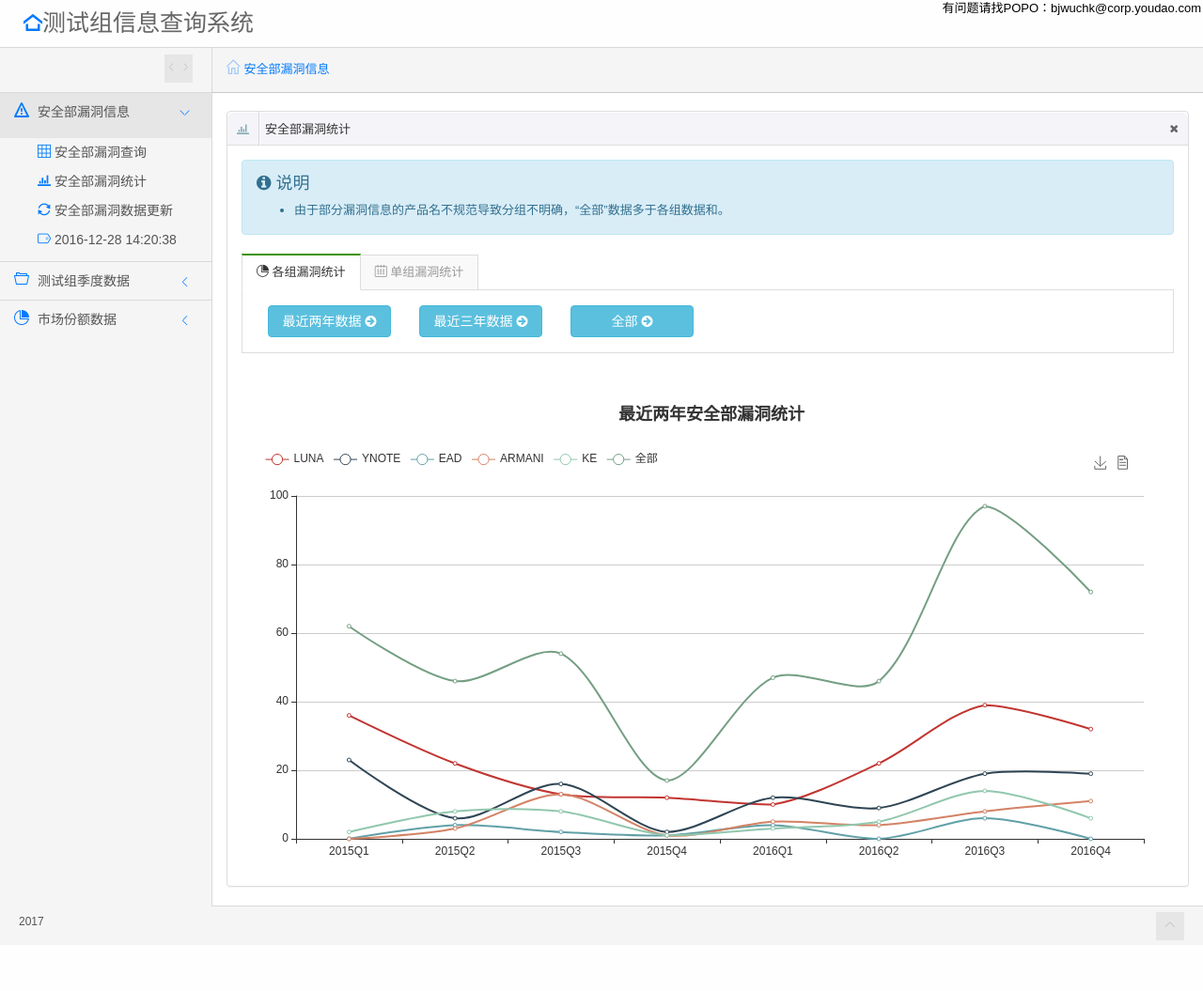
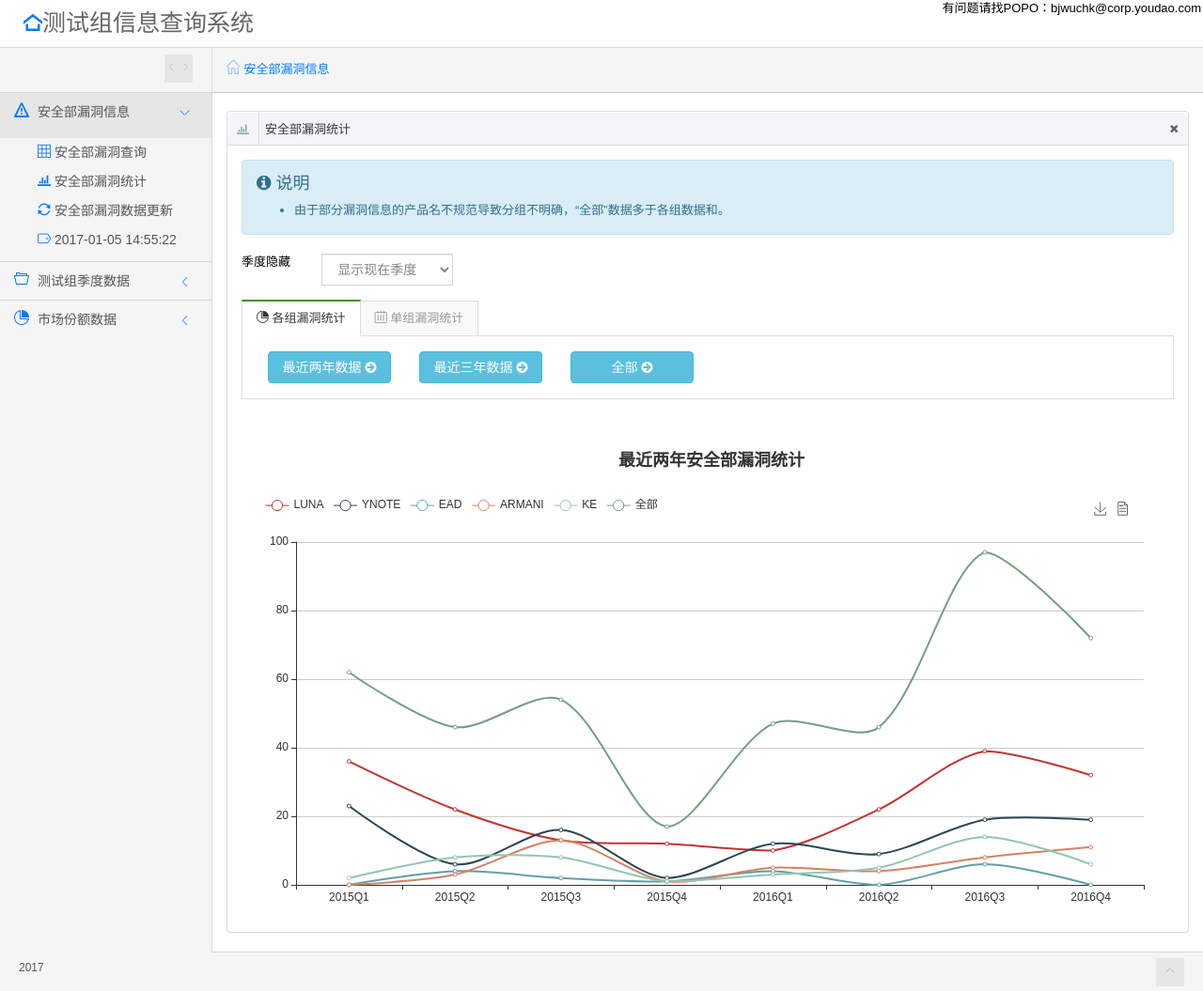
Before and after one commit to cash2one/itest, a Django app: page /charts/ in a window 1280 px wide. Shown: the whole page at 94% size. Before the commit the page ends 1001 px from the top, so only its background shows below. Run offline with Django 3.2, Linux system fonts and the light colour scheme; data comes from the database, SQL or seed files in the repository; both versions use the stored data as it was after the commit; some libraries are stand-ins or nearby versions.

Commit message:
优化季度逻辑，漏洞统计添加季度隐藏

```diff
--- a/apiget/management/commands/_get.py
+++ b/apiget/management/commands/_get.py
@@ -19,8 +19,8 @@ def _getlog(str):
 def getNetMarketShare():
     monthmode = re.compile(r'^(\d{4})-(\d{2})')
     now = datetime.datetime.now()
-    bg = str(now.year - 1) + '-' + str(now.month)
-    ed = str(now.year) + '-' + str(now.month)
+    bg = str(now.year - 1) + '-' + ('0'+str(now.month))[-2:]
+    ed = str(now.year) + '-' + ('0'+str(now.month))[-2: ]
 
     def dateform(str):
         d = {'January': '01', 'February': '02', 'March': '03', 'April': '04', 'May': '05', 'June': '06', 'July': '07',
@@ -30,6 +30,7 @@ def getNetMarketShare():
         return year + '-' + month
 
     def monthcount(str):
+        print str
         year, month = monthmode.match(str).groups()
         return (int(year) - 1999) * 12 + int(month) - 1
 
--- a/apiget/templates/charts.html
+++ b/apiget/templates/charts.html
@@ -45,6 +45,24 @@
                                             </ul>
                                         </div>
                                     </div>
+                                </div>
+                                <div class="row">
+                                    <div class="col-md-1">
+                                        <div class="form-group">
+                                            <label class="control-label">
+                                                季度隐藏 <span class="symbol"></span>
+                                            </label>
+                                        </div>
+                                    </div>
+                                    <div class="col-md-2">
+                                        <div class="form-group">
+                                            <select id="needtype" class="form-control" name="group">
+                                                <option value="new">显示现在季度</option>
+                                                <option value="last">隐藏现在季度</option>
+                                            </select>
+                                        </div>
+                                    </div>
+
                                 </div>
                                 <div class="row">
                                     <div class="tabbable col-md-12">
--- a/apiget/views.py
+++ b/apiget/views.py
@@ -84,6 +84,7 @@ def ProductNameAPI(request):
         dret['name'].sort(reverse=True)
         return JsonResponse(dret)
 
+#获取漏洞类型下拉菜单
 def GetVulTypeAPI(request):
     dbo = HoleInfo.objects
     ret = {}
@@ -112,10 +113,15 @@ def StatisticsAPI(request):
         years = 'all'
     if 'groupname' in request.GET:
         group = request.GET['groupname'].encode('utf-8')
-
-
     else:
         group = 'LUNA'
+
+    if 'needtype' in request.GET:
+        needtype = request.GET['needtype']
+    else:
+        needtype = 'new'
+    qd = _QuarterD()
+    dbo = dbo.filter(quarter__lte = qd[needtype])
     ret = _StatisticsJsonRp(dbo, smode, years, group)
     return JsonResponse(ret)
 
@@ -157,13 +163,14 @@ def _HoleSave(hi):
             break
 
     #方便筛选而构造季度字段
-    hid = hi['id']
-    quarter = hid[4:8]
-    if int(hid[8:10]) < 4:
+    timeStamp = hi['createTime'] / 1000
+    dateArray = datetime.datetime.fromtimestamp(timeStamp)
+    quarter, month = str(dateArray.year), dateArray.month
+    if int(month) < 4:
         quarter += 'Q1'
-    elif int(hid[8:10]) < 7:
+    elif int(month) < 7:
         quarter += 'Q2'
-    elif int(hid[8:10]) < 10:
+    elif int(month) < 10:
         quarter += 'Q3'
     else:
         quarter += 'Q4'
@@ -234,8 +241,8 @@ def _TableJsonRp(dbos):
         jhi['level'] = LevelList[int(hi.level)]
         jhi['targets'] = hi.targets
         jhi['vulType'] = hi.vulType
-        timeStamp = hi.createTime / 1000 + 8*60*60 #时区补正
-        dateArray = datetime.datetime.utcfromtimestamp(timeStamp)
+        timeStamp = hi.createTime / 1000
+        dateArray = datetime.datetime.fromtimestamp(timeStamp)
         otherStyleTime = dateArray.strftime("%Y-%m-%d %H:%M:%S")
         jhi['createTime'] = otherStyleTime
         jsonRes[hi.h_id] = jhi
@@ -243,6 +250,9 @@ def _TableJsonRp(dbos):
 
 #组装返回给统计图的数据
 def _StatisticsJsonRp(dbos, smode, years, group):
+
+
+
     jsonRes = {'data':[] , 'xAxis': []}
     quartlist = dbos.values_list('quarter').distinct()
 
--- a/static/testinfo/testinfo.js
+++ b/static/testinfo/testinfo.js
@@ -423,6 +423,7 @@ function getfb(Mode){
 
 function getcharts(years, smode, title){
     var myChart = echarts.init(document.getElementById('main'));
+    var needtype = $("#needtype").val();
     var option = {
         title : {
             text : '',
@@ -472,8 +473,10 @@ function getcharts(years, smode, title){
     };
     var formelement = {
         "years": years,
-        "smode": smode
+        "smode": smode,
+        "needtype": needtype
     };
+
     if (smode == '2'){
         var group =  $('#group').val();
         formelement['groupname'] = group;
@@ -487,9 +490,11 @@ function getcharts(years, smode, title){
                 ldate.push(item.name);
                 smaplist.push({name: item.name, type: 'line', smooth: true, data: item.value, label: { normal: {show: false, position: 'top', textStyle: {fontSize: 16}}}});
             });
+
             option.xAxis[0].data = ret.xAxis;
             option.legend.data = ldate;
             option.series = smaplist;
+
             if (smode == '1'){
                 option.title.text = title;
             }
--- a/time.txt
+++ b/time.txt
@@ -1 +1 @@
-2016-12-28 14:20:38
+2017-01-05 14:55:22
```
Also changed, not shown: apiget/static/testinfo/testinfo.js (+6 -1 lines), db.sqlite3, 4 other files. Lines whose indentation alone changed are shown as unchanged.
